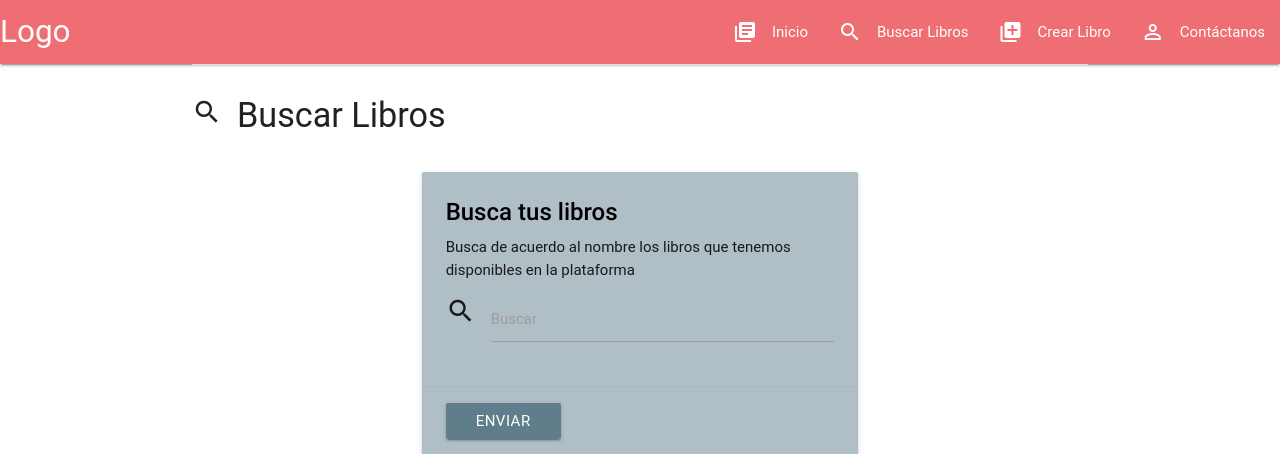
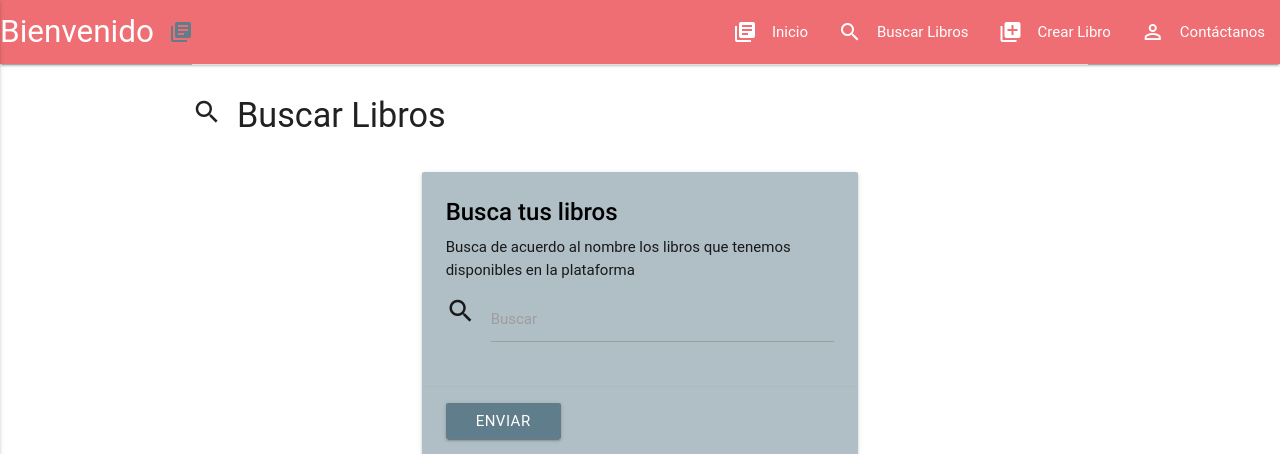
Before and after one commit to CarMoreno/ReadingRoom, a Django app: page /sitiolectura/buscar/ in a window 1280 px wide. Shown: the top 454 px of the page. Run offline with Django 3.2, Linux system fonts and the light colour scheme; some libraries are stand-ins or nearby versions; some web fonts are replaced.

```diff
--- a/biblioteca/models.py
+++ b/biblioteca/models.py
@@ -14,7 +14,7 @@ class Editor(models.Model):
 		return self.nombre
 
 	def get_absolute_url(self):
-		return reverse('sitio:index')
+		return reverse('sitio:catalogo')
 
 	class Meta:
 		verbose_name_plural = 'Editores'
@@ -30,7 +30,7 @@ class Autor(models.Model):
 		return cadena
 
 	def get_absolute_url(self):
-		return reverse('sitio:index')
+		return reverse('sitio:catalogo')
 
 	class Meta:
 		ordering = ["nombre"]#Por default, Siempre ordenara por nombre todos los registros
@@ -46,7 +46,7 @@ class Libro(models.Model):
 	sinopsis = models.TextField(blank=True)
 
 	def get_absolute_url(self):
-		return reverse('sitio:index')
+		return reverse('sitio:catalogo')
 
 	def __unicode__(self):#__str__ para python 3
 		return self.titulo
--- a/biblioteca/templates/biblioteca/base.html
+++ b/biblioteca/templates/biblioteca/base.html
@@ -21,9 +21,16 @@
 	{# Menu principal #}
 	<nav>
 		<div class="nav-wrapper">
-			<a href="{% url 'sitio:index' %}" class="brand-logo">Logo</a>
-			<ul id="nav-mobile" class="right hide-on-med-and-down">
-				<li class="activate"><a href="{% url 'sitio:index' %}"><i class="material-icons left">library_books</i>Inicio</a></li>
+			<a href="{% url 'sitio:catalogo' %}" class="brand-logo">Bienvenido<i class="material-icons right blue-grey-text ">library_books</i></a>
+			<a href="#" data-activates="mobile-demo" class="button-collapse"><i class="material-icons">menu</i></a>
+	        <ul class="right hide-on-med-and-down">
+		        <li class="activate"><a href="{% url 'sitio:catalogo' %}"><i class="material-icons left">library_books</i>Inicio</a></li>
+				<li><a href="{% url 'sitio:buscar' %}"><i class="material-icons left">search</i>Buscar Libros</a></li>
+				<li><a href="{% url 'sitio:crear' %}"><i class="material-icons left">library_add</i>Crear Libro</a></li>
+				<li><a href="{% url 'sitio:contactos' %}"><i class="material-icons left">perm_identity</i>Contáctanos</a></li>
+	        </ul>
+			<ul id="mobile-demo" class="side-nav">
+				<li class="activate"><a href="{% url 'sitio:catalogo' %}"><i class="material-icons left">library_books</i>Inicio</a></li>
 				<li><a href="{% url 'sitio:buscar' %}"><i class="material-icons left">search</i>Buscar Libros</a></li>
 				<li><a href="{% url 'sitio:crear' %}"><i class="material-icons left">library_add</i>Crear Libro</a></li>
 				<li><a href="{% url 'sitio:contactos' %}"><i class="material-icons left">perm_identity</i>Contáctanos</a></li>
@@ -63,12 +70,11 @@
     </footer>
     {#  footer fin #}
 <!-- Configuracion e inicializaciones Javascript -->
-<!-- <script>
+<script>
+		//Menu desplegable
 	  $(document).ready(function(){
-    // the "href" attribute of .modal-trigger must specify the modal ID that wants to be triggered
-    $('.modal-trigger').leanModal();
-     $('#modal1').openModal();
-  });
-</script> -->
+    	$('.button-collapse').sideNav();
+      });
+</script>
 </body>
 </html>
--- a/biblioteca/urls.py
+++ b/biblioteca/urls.py
@@ -1,9 +1,9 @@
 from django.conf.urls import url
-from . import views #Dee ste directorio importe views
+from . import views #De este directorio importe views
 
 urlpatterns = [
 	#Index
-	url(r'^$', views.LibroListView.as_view(), name='index'),
+	url(r'^catalogo$', views.LibroListView.as_view(), name='catalogo'),
 	#Formulario de contactos
 	url(r'^contactos/$', views.contactos, name='contactos'),
 	#Buscador
@@ -16,4 +16,6 @@ urlpatterns = [
 	url(r'^(?P<pk>\d+)/update-libro$', views.LibroUpdateView.as_view(), name='update'),
 	#Detail Libros
 	url(r'^(?P<pk>\d+)/detalles-libro$', views.LibroDetailView.as_view(), name='detail'),
+	# #Registrarse
+	# url(r'^$', views.registrarse, name="registrarse"),
 ]
--- a/biblioteca/views.py
+++ b/biblioteca/views.py
@@ -5,6 +5,7 @@ from biblioteca.models import Libro, Editor, Autor#Importamos modelos
 from biblioteca.forms import FormContacto, FormCrearLibro#Importamos los formularios creados con la api de forms
 from django.views.generic import ListView, DetailView #Listas genericas de Django
 from django.views.generic.edit import CreateView, UpdateView#Listas genericas de Django
+from django.contrib.auth.forms import UserCreationForm
 # Create your views here.
 TAMANO_QUERY_BUSQUEDA = 100
 
@@ -13,7 +14,7 @@ class LibroListView(ListView):
 	debemos de hacer un template con el nombre que django buscara por default, en este caso
 	es libro_list.html, sino definimos el nombre con el atributo template_name"""
 	model = Libro
-	template_name = 'biblioteca/index.html'
+	template_name = 'biblioteca/catalogo.html'
 	context_object_name = "lista_libros" #El contexto que usaremos en la template
 
 class LibroCreateView(CreateView):
@@ -81,3 +82,4 @@ def contactos(request):
 def gracias(request):
 	"""Retorna una pagina de gracias despues de que el formulario de contactos ha sido enviado con exito"""
 	return render(request, 'biblioteca/gracias.html')
+#____________________________________________________________________________________________________
--- a/sitiolectura/settings.py
+++ b/sitiolectura/settings.py
@@ -41,7 +41,7 @@ INSTALLED_APPS = (
 )
 
 MIDDLEWARE_CLASSES = (
-    'django.contrib.sessions.middleware.SessionMiddleware',
+    'django.contrib.sessions.middleware.SessionMiddleware',#Manejo de sessiones
     'django.middleware.common.CommonMiddleware',
     'django.middleware.csrf.CsrfViewMiddleware',
     'django.contrib.auth.middleware.AuthenticationMiddleware',
```
Also changed, not shown: biblioteca/forms.py (+4 -7 lines), biblioteca/templates/biblioteca/index.html (deleted, +0 -37 lines), 10 other files.
